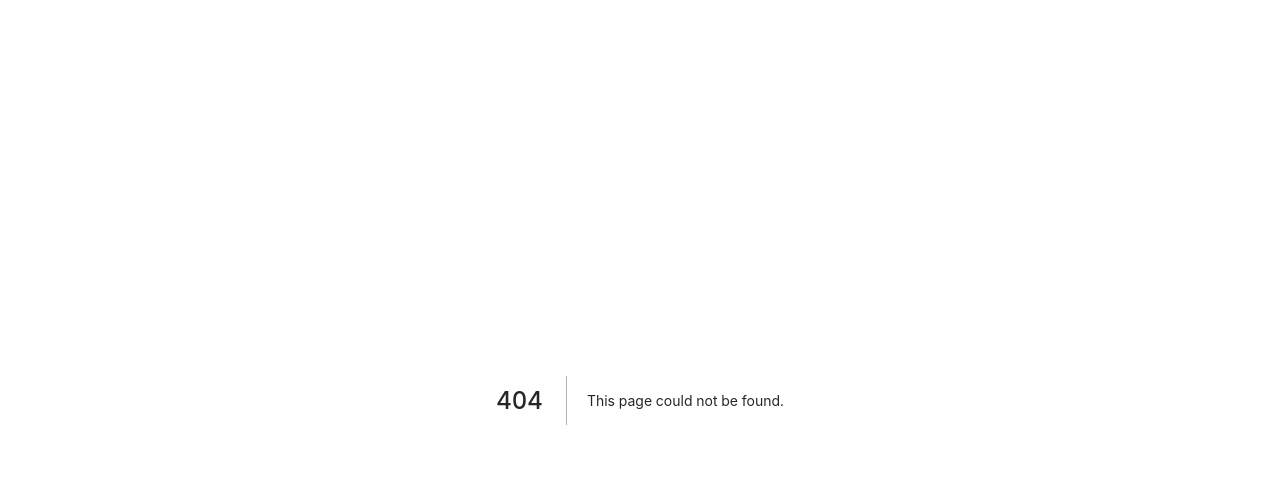
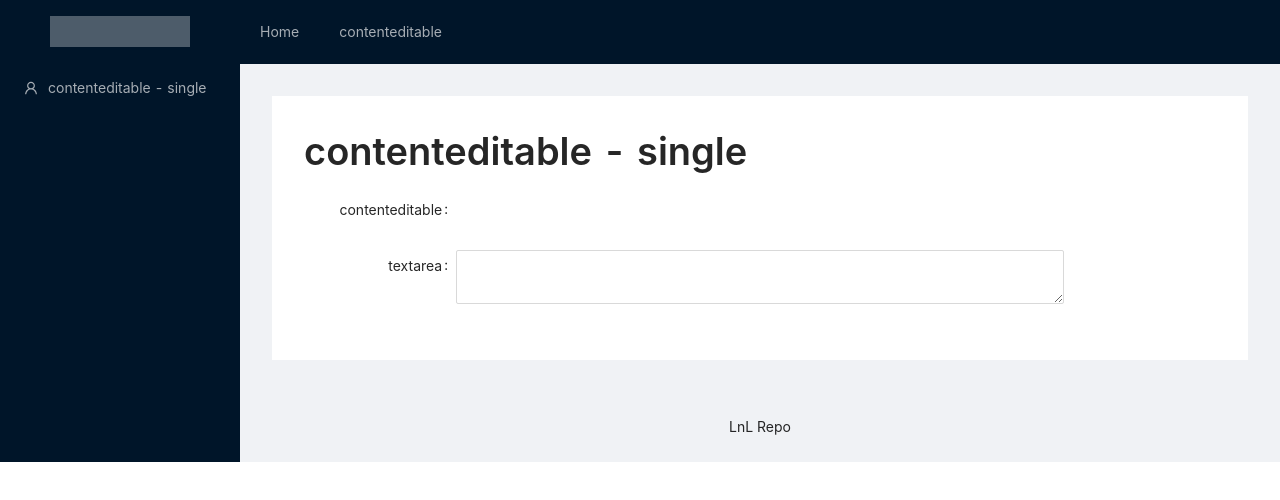
Before and after one commit to dlcmh/lnl, a Next.js app: page /editor/contenteditable/single in a window 1280 px wide. Before the commit this address had no page. Shown: the top 500 px of the page. Built offline with nearby package versions, Linux system fonts and the light colour scheme.

Commit message:
single contenteditable

```diff
--- /dev/null
+++ b/components/editor/components/TopBar.tsx
@@ -0,0 +1,34 @@
+import Link from 'next/link';
+import { Layout, Menu } from 'antd';
+import { useRouter } from 'next/router';
+
+export const TopBar = () => {
+  const router = useRouter();
+
+  return (
+    <Layout.Header>
+      <div
+        className="logo"
+        style={{
+          float: 'left',
+          width: '140px',
+          height: '31px',
+          margin: '16px 50px 16px 0',
+          background: 'rgba(255, 255, 255, 0.3)',
+        }}
+      />
+      <Menu
+        mode="horizontal"
+        selectedKeys={[router.pathname.split('/').slice(-1)[0]]}
+        theme="dark"
+      >
+        <Menu.Item key="home">
+          <Link href="/">Home</Link>
+        </Menu.Item>
+        <Menu.Item key="contenteditable">
+          <Link href="/editor/contenteditable/single">contenteditable</Link>
+        </Menu.Item>
+      </Menu>
+    </Layout.Header>
+  );
+};
--- /dev/null
+++ b/components/editor/components/sidebar/SidebarMenu.tsx
@@ -0,0 +1,13 @@
+import { UserOutlined } from '@ant-design/icons';
+import { Menu } from 'antd';
+import Link from 'next/link';
+
+export function SidebarMenu() {
+  return (
+    <Menu mode="inline" theme="dark">
+      <Menu.Item key="single" icon={<UserOutlined />}>
+        <Link href="/editor/contenteditable/single">contenteditable - single</Link>
+      </Menu.Item>
+    </Menu>
+  );
+}
--- /dev/null
+++ b/components/editor/components/sidebar/Sider.tsx
@@ -0,0 +1,13 @@
+import { Layout } from 'antd';
+
+export function Sider({ children }) {
+  return (
+    <Layout.Sider
+      breakpoint="lg"
+      collapsedWidth="0"
+      width={240}
+    >
+      {children}
+    </Layout.Sider>
+  );
+}
--- /dev/null
+++ b/components/editor/contenteditable/Single/SingleContenteditable.tsx
@@ -0,0 +1,27 @@
+import { Layout, Typography } from 'antd';
+import { Footer } from 'components/components/Footer';
+import { Sider } from '../../components/sidebar/Sider';
+import { SidebarMenu } from '../../components/sidebar/SidebarMenu';
+import { TopBar } from '../../components/TopBar';
+import { SingleContenteditableForm } from './SingleContenteditableForm';
+
+export function SingleContenteditable() {
+  return (
+    <Layout>
+      <TopBar />
+      <Layout>
+        <Sider>
+          <SidebarMenu />
+        </Sider>
+        <Layout>
+          <Layout.Content style={{ background: 'white', margin: '2rem', padding: '2rem' }}>
+            <Typography.Title>contenteditable - single</Typography.Title>
+            <SingleContenteditableForm />
+          </Layout.Content>
+          <Footer />
+        </Layout>
+      </Layout>
+    </Layout>
+
+  );
+}
--- /dev/null
+++ b/components/editor/contenteditable/Single/SingleContenteditableForm.tsx
@@ -0,0 +1,32 @@
+import { Form, Input } from 'antd';
+import { contenteditableSingleStore } from './store';
+
+export function SingleContenteditableForm() {
+  const store = contenteditableSingleStore();
+
+  return (
+    <Form
+      labelCol={{ span: 4 }}
+      initialValues={store}
+      onValuesChange={(_changedValues: any, values: any) => {
+        console.log(values);
+      }}
+      wrapperCol={{ span: 16 }}
+    >
+      <Form.Item
+        label="contenteditable"
+        name="contenteditable"
+      >
+        <div contentEditable />
+      </Form.Item>
+      <Form.Item
+        label="textarea"
+        labelCol={{ span: 4 }}
+        name="textarea"
+        wrapperCol={{ span: 16 }}
+      >
+        <Input.TextArea />
+      </Form.Item>
+    </Form>
+  );
+}
--- /dev/null
+++ b/components/editor/contenteditable/Single/store.ts
@@ -0,0 +1,14 @@
+import create from 'zustand';
+
+type Store = {
+  contenteditable: string;
+  textarea: string;
+}
+
+const store = create<Store>(() => ({
+  contenteditable: '',
+  textarea: '',
+}));
+
+/** subscription hooks */
+export const contenteditableSingleStore = store;
--- a/package.json
+++ b/package.json
@@ -15,7 +15,8 @@
     "react": "17.0.1",
     "react-dom": "17.0.1",
     "recoil": "^0.1.2",
-    "swr": "^0.4.0"
+    "swr": "^0.4.0",
+    "zustand": "^3.3.1"
   },
   "devDependencies": {
     "@types/node": "^14.14.21",
--- /dev/null
+++ b/pages/editor/contenteditable/single.tsx
@@ -0,0 +1,14 @@
+import { SingleContenteditable } from 'components/editor/contenteditable/Single/SingleContenteditable';
+import Head from 'next/head';
+
+export default function index() {
+  return (
+    <>
+      <Head>
+        <title>Single contenteditable div</title>
+        <link rel="icon" href="/favicon.ico" />
+      </Head>
+      <SingleContenteditable />
+    </>
+  );
+}
```
Also changed, not shown: 1 other file (tests, documents, lock files or other folders).
